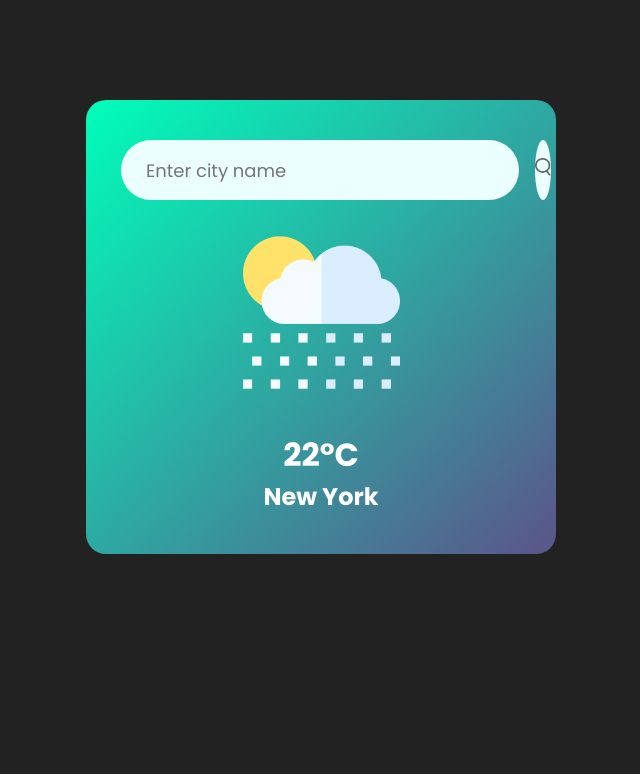
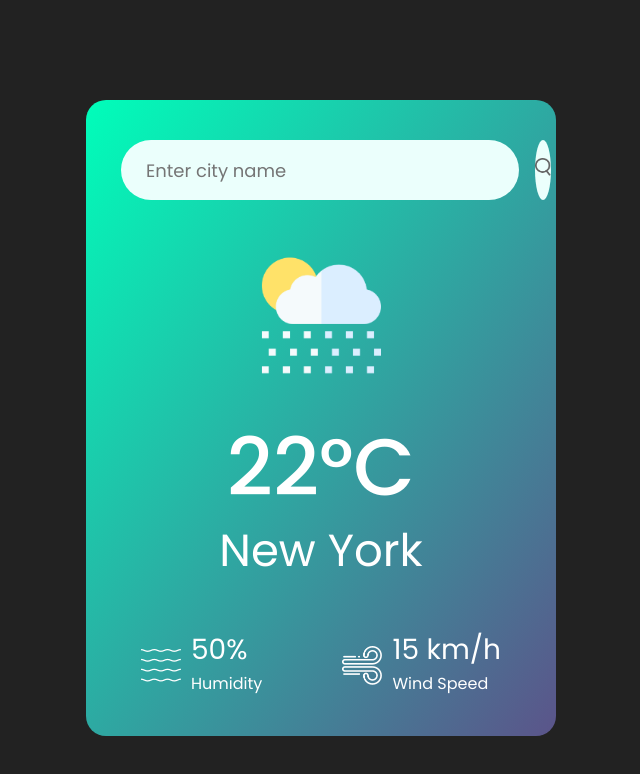
Before and after one commit to 1ashutosh1/Weather-App, a plain HTML site: page index.html in a window 1280 px wide. Shown: the whole page, without its empty margins (319-959 px from the left). Drawn offline with Linux system fonts and the light colour scheme.

Commit message:
Added Static Detais

```diff
--- a/index.html
+++ b/index.html
@@ -19,6 +19,22 @@
         <img src="images/rain.png" class="weather-icon">
         <h1 class="temp">22°C</h1>
         <h2 class="city">New York</h2>
+        <div class="details">
+          <div class="col">
+            <img src="images/humidity.png" alt="">
+            <div>
+              <p class="humidity">50%</p>
+              <p>Humidity</p>
+            </div>
+          </div>
+          <div class="col">
+            <img src="images/wind.png" alt="">
+            <div>
+              <p class="wind">15 km/h</p>
+              <p>Wind Speed</p>
+            </div>
+          </div>
+        </div>
     </div>
   </div>
 </body>
--- a/style.css
+++ b/style.css
@@ -53,3 +53,44 @@ body{
 .search button img{
     width: 16px;
 }
+
+.weather-icon{
+    width: 170px;
+    margin-top: 30px;
+}
+
+.weather h1{
+    font-size: 80px;
+    font-weight: 500;
+}
+
+.weather h2{
+    font-size: 45px;
+    font-weight: 400;
+    margin-top: -10px;
+}
+
+.details{
+    display: flex;
+    align-items: center;
+    justify-content: space-between;
+    padding: 0 20px;
+    margin-top: 50px;
+}
+
+.col{
+    display: flex;
+    align-items: center;
+    text-align: left;
+}
+
+.col img{
+    width: 40px;
+    margin-right: 10px;
+}
+
+.humidity, .wind{
+    font-size: 28px;
+    margin-top: -6px;
+
+}
```
